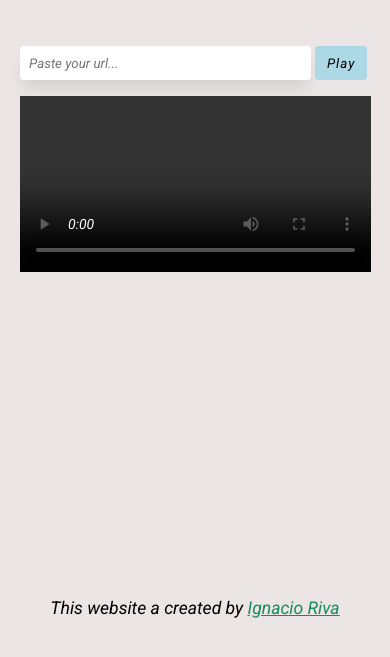
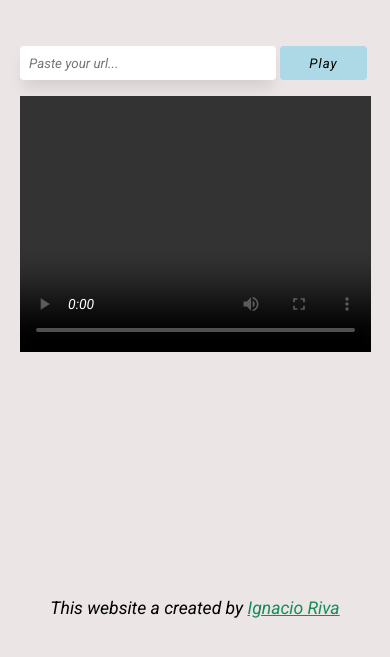
Before and after one commit to ignacioriva/m3u8-player, a plain HTML site: page index.html in a window 390 px wide. Shown: the part 153-810 px from the top of the page. Drawn offline with Linux system fonts and the light colour scheme.

Commit message:
Update style.css

```diff
--- a/style.css
+++ b/style.css
@@ -105,5 +105,13 @@
 
 @media screen and (max-width: 430px) {
 	.main .video-div .form-div .input-url {
-    width: 83%;
+    width: 73%;
 }
+    .main .video-div .form-div .button {
+    	width: 25%;
+    }
+    .main .video-div video{
+	height: 256px;
+}
+
+}
```
